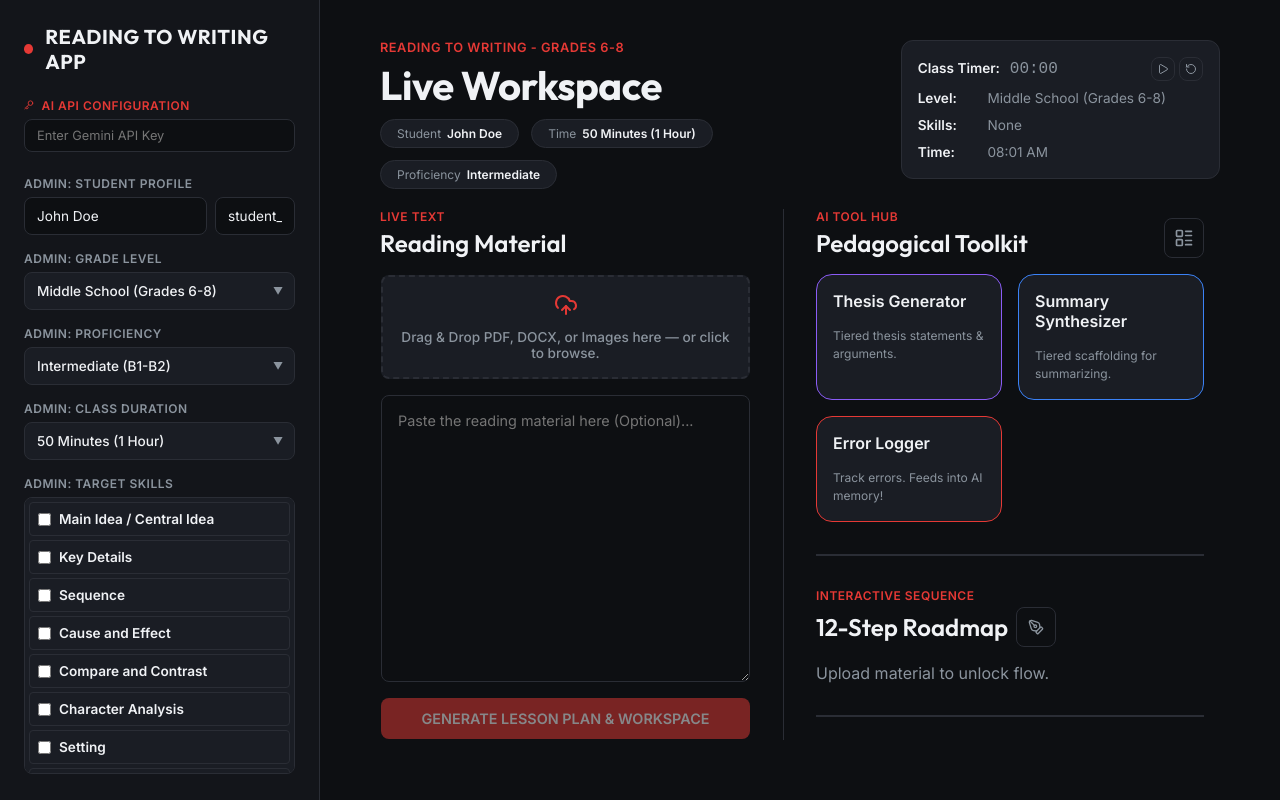
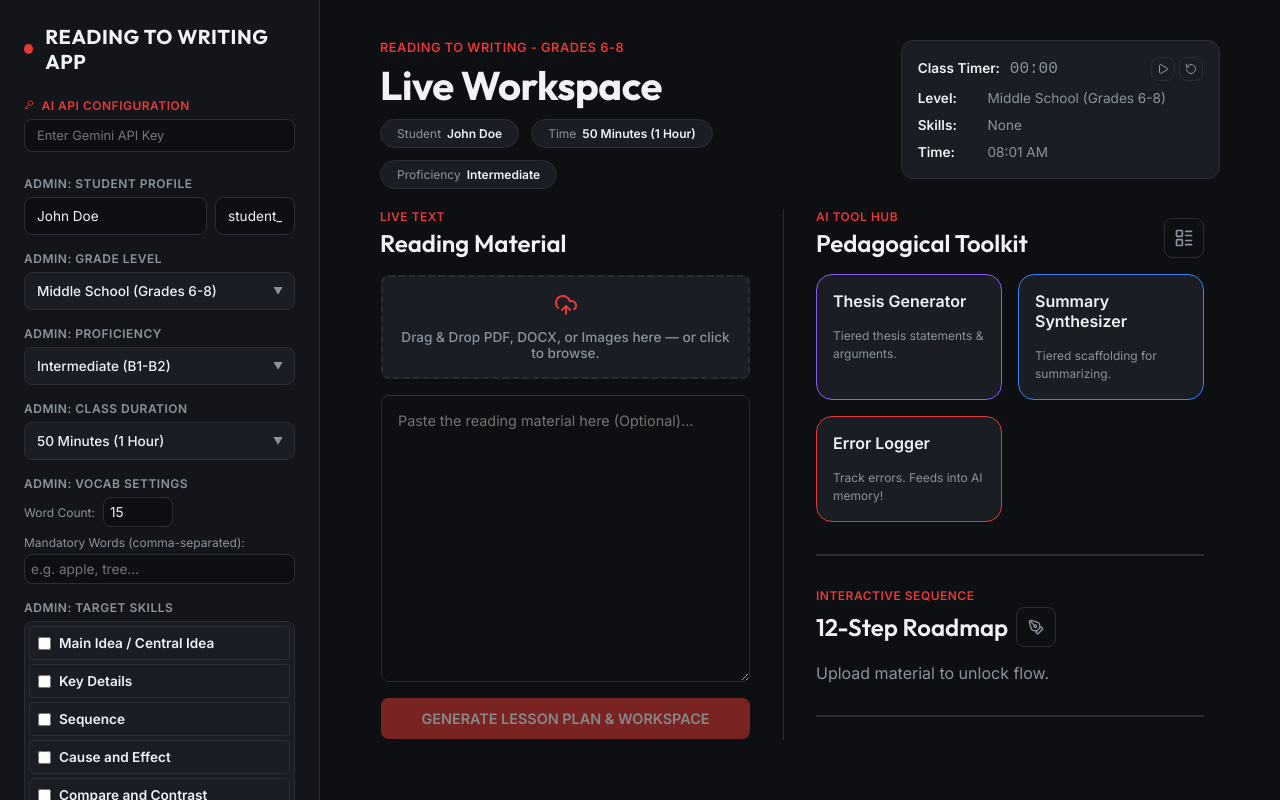
Before and after one commit to DaemonAngelo17/literacy_os, a React (Vite) app: page / in a window 1280 px wide. Built offline with nearby package versions, Linux system fonts and the light colour scheme.

Commit message:
refactor: move vocab settings to sidebar

```diff
--- a/src/App.jsx
+++ b/src/App.jsx
@@ -896,6 +896,35 @@ Make sure the 'bullets' array contains actionable, specific instructions tailore
                 </div>
               </div>
 
+              <div className="dropdown-group">
+                <label className="dropdown-label">ADMIN: VOCAB SETTINGS</label>
+                <div style={{display: 'flex', gap: '8px', flexDirection: 'column'}}>
+                  <div style={{display: 'flex', alignItems: 'center', gap: '8px'}}>
+                    <span style={{fontSize: '0.75rem', color: 'var(--text-muted)'}}>Word Count:</span>
+                    <input
+                      type="number"
+                      className="custom-input"
+                      style={{width: '70px', padding: '6px', fontSize: '0.85rem'}}
+                      value={vocabWordCount}
+                      onChange={e => setVocabWordCount(e.target.value)}
+                      min="1"
+                      max="50"
+                    />
+                  </div>
+                  <div>
+                    <span style={{fontSize: '0.75rem', color: 'var(--text-muted)', display: 'block', marginBottom: '4px'}}>Mandatory Words (comma-separated):</span>
+                    <input
+                      type="text"
+                      className="custom-input"
+                      style={{width: '100%', padding: '6px', fontSize: '0.85rem'}}
+                      placeholder="e.g. apple, tree..."
+                      value={seedWords}
+                      onChange={e => setSeedWords(e.target.value)}
+                    />
+                  </div>
+                </div>
+              </div>
+
               <div className="dropdown-group" style={{ flex: 1, display: 'flex', flexDirection: 'column', minHeight: 0 }}>
                 <label className="dropdown-label">ADMIN: TARGET SKILLS</label>
                 <div className="taxonomy-accordion custom-scrollbar" style={{ flex: 1, overflowY: 'auto', border: '1px solid var(--border-color)', borderRadius: '8px', padding: '4px', backgroundColor: 'var(--panel-bg)', minHeight: '150px' }}>
@@ -1110,25 +1139,6 @@ Make sure the 'bullets' array contains actionable, specific instructions tailore
                   </div>
                   {!isStudentView && !showVocabOverride && (
                     <div style={{display: 'flex', gap: '8px', alignItems: 'center'}}>
-                      <input
-                        type="number"
-                        className="custom-input"
-                        style={{width: '70px', padding: '6px', fontSize: '0.85rem'}}
-                        value={vocabWordCount}
-                        onChange={e => setVocabWordCount(e.target.value)}
-                        title="Number of Words"
-                        min="1"
-                        max="50"
-                      />
-                      <input
-                        type="text"
-                        className="custom-input"
-                        style={{width: '250px', padding: '6px', fontSize: '0.85rem'}}
-                        placeholder="Mandatory words (comma-separated)..."
-                        value={seedWords}
-                        onChange={e => setSeedWords(e.target.value)}
-                        title="Seed Words"
-                      />
                       <button className="btn-primary" onClick={handleGenerateVocab} disabled={isLoadingVocab || !material} style={{padding: '6px 12px', fontSize: '0.75rem'}}>
                         {isLoadingVocab ? 'GENERATING...' : 'Generate Vocab'}
                       </button>
```
